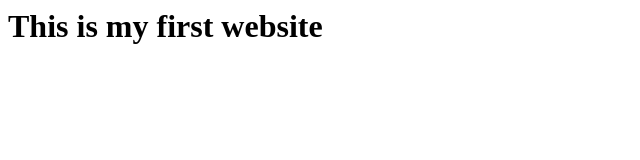
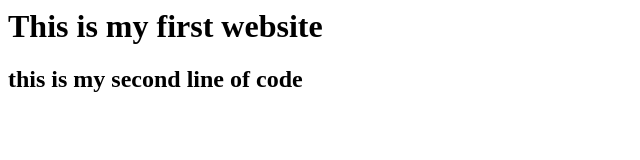
Before and after one commit to sambafatamagana/zoom, a plain HTML site: page index.html in a window 1280 px wide. Shown: the whole page, without its empty margins (0-640 px from the left). Drawn offline with Linux system fonts and the light colour scheme.

Commit message:
adding second line

```diff
--- a/index.html
+++ b/index.html
@@ -1 +1,2 @@
 <h1>This is my first website</h1>
+<h2>this is my second line of code</h2>
```
